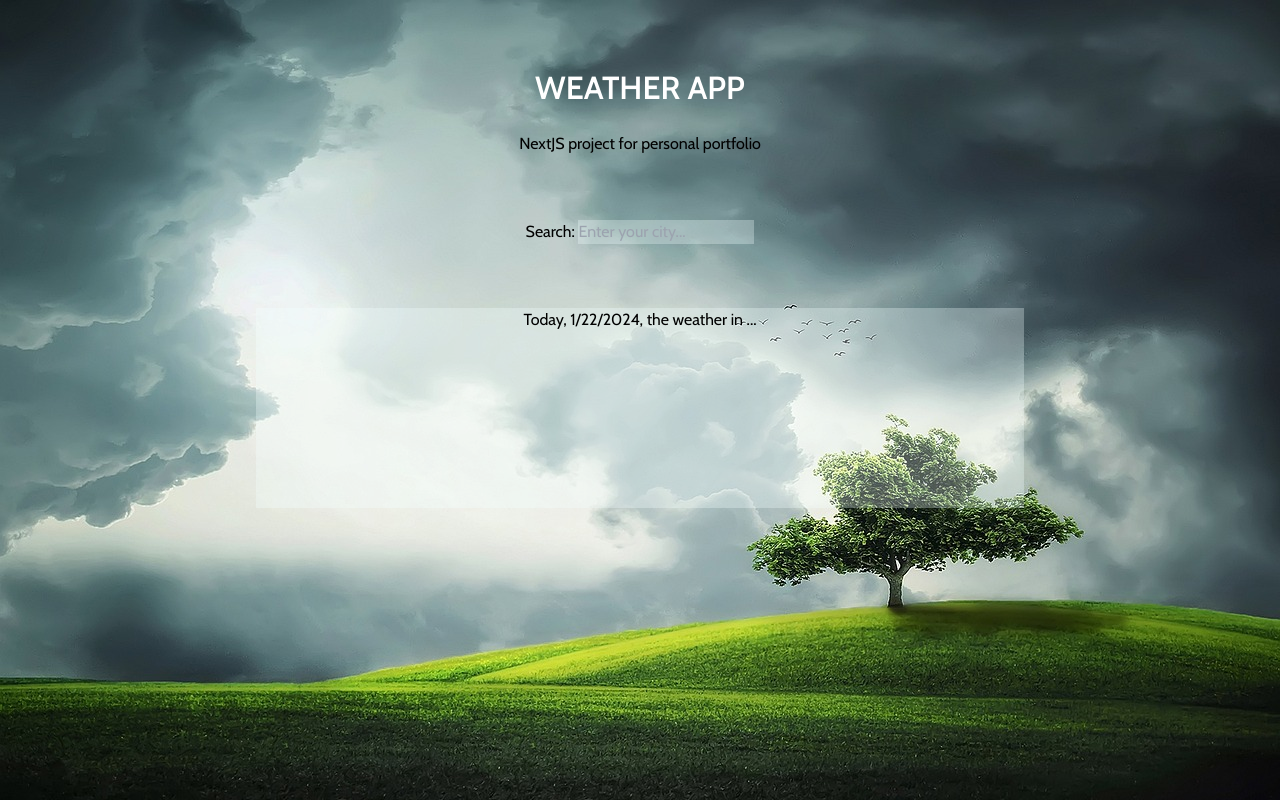
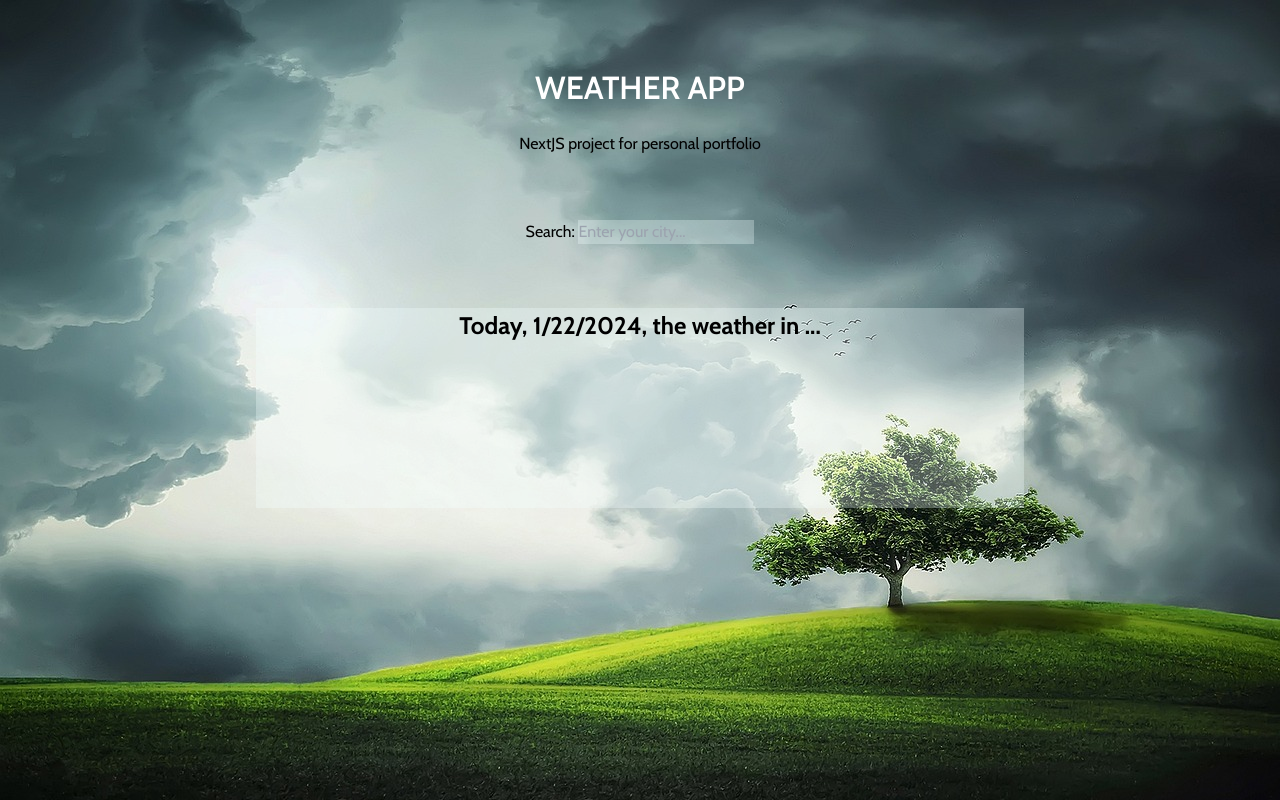
Before and after one commit to roxgiba/weather_app, a Next.js app: page / in a window 1280 px wide. Built offline with nearby package versions, Linux system fonts and the light colour scheme.

Commit message:
updating the css

```diff
--- a/components/Main.jsx
+++ b/components/Main.jsx
@@ -4,7 +4,7 @@ export default function Main({ isLoading, searchQuery, data }) {
   return (
     <div className="main">
       <div className="container">
-        <h3>
+        <h3 className="intro">
           Today, {new Date().toLocaleDateString()}, the weather in{" "}
           <span className="underline">
             {searchQuery.length === 0 ? "..." : searchQuery}
--- a/src/app/globals.css
+++ b/src/app/globals.css
@@ -50,7 +50,12 @@ h3 {
   margin: auto;
   margin-bottom: 20px;
 }
-
+.intro {
+  font-weight: 700;
+  font-size: x-large;
+}
 .info {
   text-align: center;
+  padding: 10px;
+  font-size: larger;
 }
```
